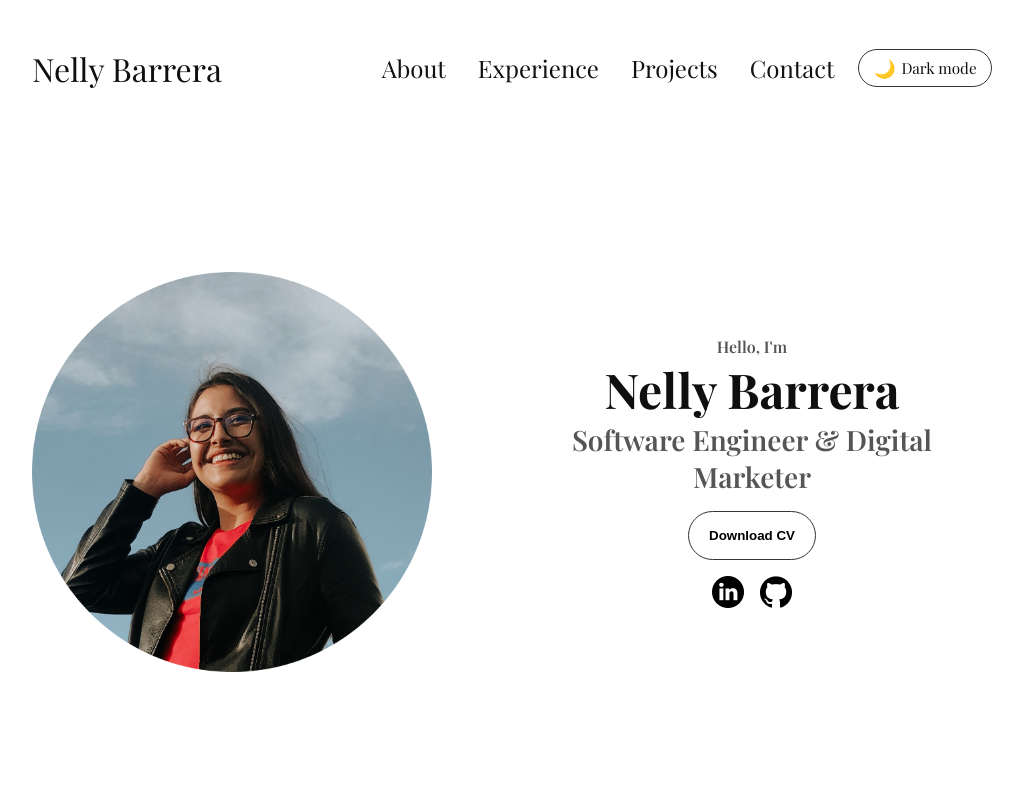
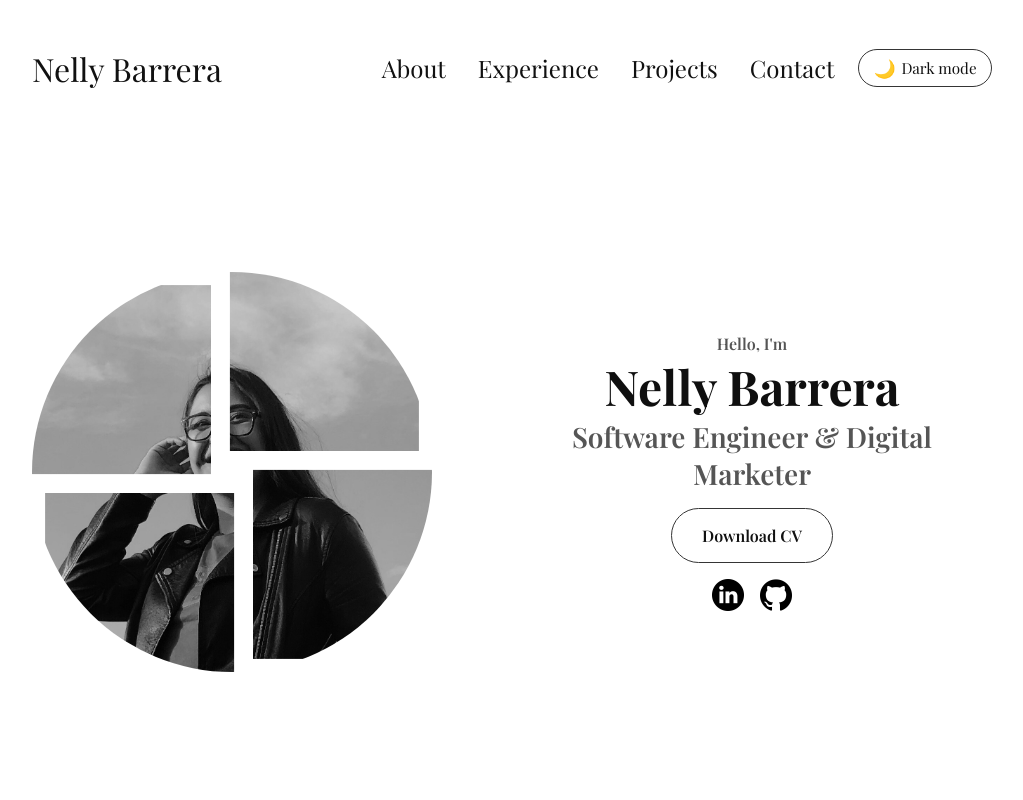
Before and after one commit to nellybar/css200-demo-portfolio, a React (Vite) app: page / in a window 1280 px wide. Shown: the top 800 px of the page, without its empty margins (128-1151 px from the left). Built offline with nearby package versions, Linux system fonts and the light colour scheme; a web font is replaced by a local one.

Commit message:
Refine hero portrait mask and restore about image

```diff
--- a/contact.html
+++ b/contact.html
@@ -10,7 +10,7 @@
   </head>
   <body class="contact-page">
     <nav id="desktop-nav">
-      <div class="logo">Nelly Barrera</div>
+      <a class="logo" href="./index.html">Nelly Barrera</a>
       <div class="nav-actions">
         <ul class="nav-links">
           <li><a href="./index.html#about">About</a></li>
@@ -26,7 +26,7 @@
     </nav>
 
     <nav id="hamburger-nav">
-      <div class="logo">Nelly Barrera</div>
+      <a class="logo" href="./index.html">Nelly Barrera</a>
       <div class="nav-actions">
         <div class="hamburger-menu">
           <div class="hamburger-icon" onclick="toggleMenu()">
--- a/index.html
+++ b/index.html
@@ -11,7 +11,7 @@
 </head>
 <body>
 <nav id="desktop-nav">
-<div class="logo">Nelly Barrera</div>
+<a class="logo" href="./index.html">Nelly Barrera</a>
 <div class="nav-actions">
 <ul class="nav-links">
 <li><a href="#about">About</a></li>
@@ -26,7 +26,7 @@
 </div>
 </nav>
 <nav id="hamburger-nav">
-<div class="logo">Nelly Barrera</div>
+<a class="logo" href="./index.html">Nelly Barrera</a>
 <div class="nav-actions">
 <div class="hamburger-menu">
 <div class="hamburger-icon" onclick="toggleMenu()">
@@ -48,17 +48,17 @@
 </div>
 </nav>
 <section id="profile">
-<div class="section__pic-container">
-<img alt="Nelly Barrera profile picture" src="./assets/Nelly 1.png"/>
+<div class="section__pic-container profile__pic-wrapper">
+<img alt="Nelly Barrera profile picture" class="profile-portrait" src="./assets/Nelly 1.png"/>
 </div>
 <div class="section__text">
 <p class="section__text__p1">Hello, I'm</p>
 <h1 class="title">Nelly Barrera</h1>
 <p class="section__text__p2">Software Engineer &amp; Digital Marketer</p>
 <div class="btn-container">
-<button class="btn btn-color-2" onclick="window.open('')">
+<a class="btn btn-color-2" download href="./assets/Nelly_Barrera_Resume.pdf">
           Download CV
-        </button>
+        </a>
 </div>
 <div id="socials-container">
 <img alt="My LinkedIn profile" class="icon" onclick="window.open('https://www.linkedin.com/in/nelly-barrera-b26932166/', '_blank')" src="./assets/linkedin.png"/>
--- a/style.css
+++ b/style.css
@@ -118,7 +118,7 @@ a:hover {
 }
 
 .logo:hover {
-  cursor: default;
+  cursor: pointer;
 }
 
 /* HAMBURGER MENU */
@@ -269,6 +269,43 @@ section {
   height: 400px;
   width: 400px;
   margin: auto 0;
+}
+
+.profile__pic-wrapper {
+  position: relative;
+  border-radius: 50%;
+  overflow: hidden;
+  flex-shrink: 0;
+  aspect-ratio: 1 / 1;
+}
+
+.profile-portrait {
+  display: block;
+  width: 100%;
+  height: 100%;
+  object-fit: cover;
+  object-position: center;
+  transform: scale(1.05);
+  --_g: 10%/45% 45% no-repeat conic-gradient(#000 0 0);
+  mask:
+    left var(--_i, 0%) top var(--_g),
+    bottom var(--_i, 0%) left var(--_g),
+    top var(--_i, 0%) right var(--_g),
+    right var(--_i, 0%) bottom var(--_g);
+  -webkit-mask:
+    left var(--_i, 0%) top var(--_g),
+    bottom var(--_i, 0%) left var(--_g),
+    top var(--_i, 0%) right var(--_g),
+    right var(--_i, 0%) bottom var(--_g);
+  filter: grayscale(1);
+  transition: mask 0.3s linear, -webkit-mask 0.3s linear, filter 0.3s linear;
+  cursor: pointer;
+}
+
+.profile-portrait:hover,
+.profile__pic-wrapper:hover .profile-portrait {
+  --_i: 10%;
+  filter: grayscale(0);
 }
 
 .section__text {
```
